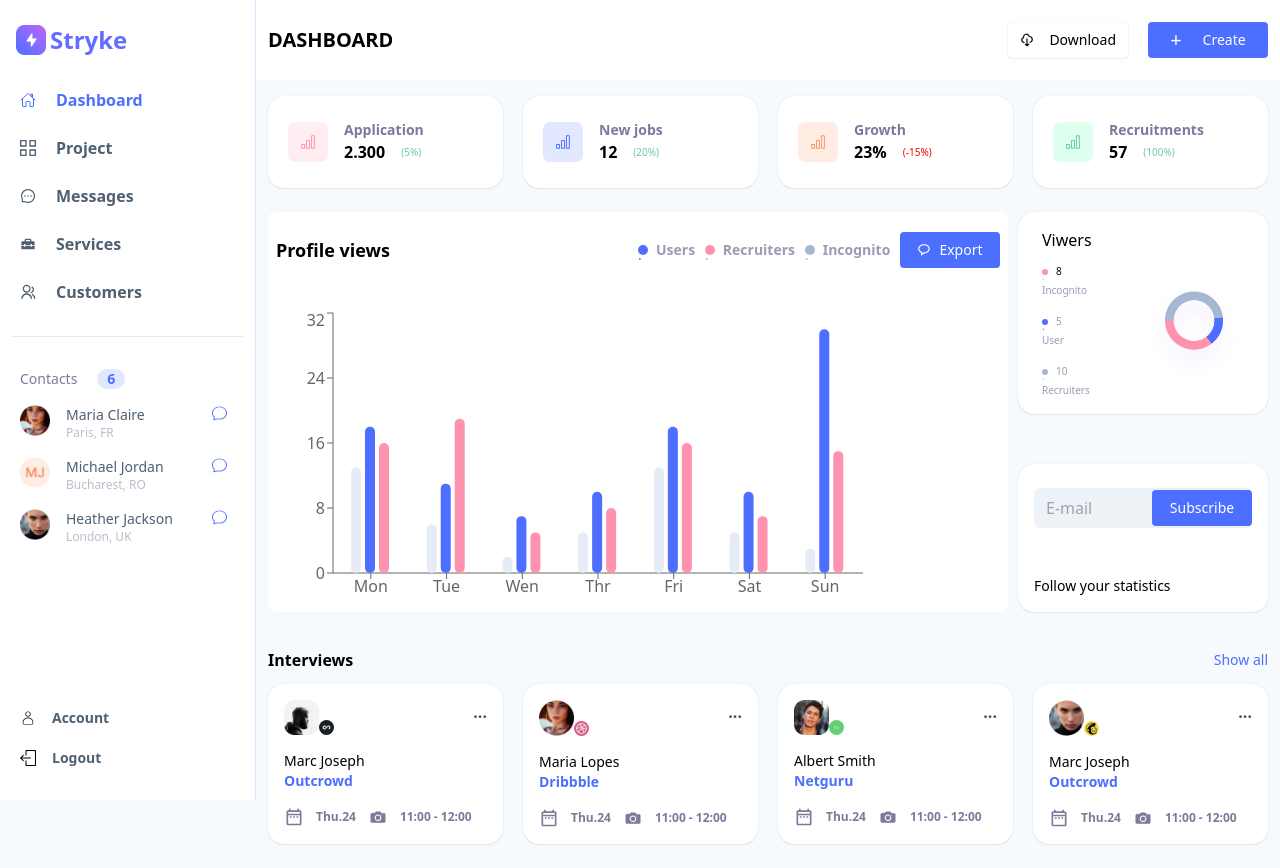
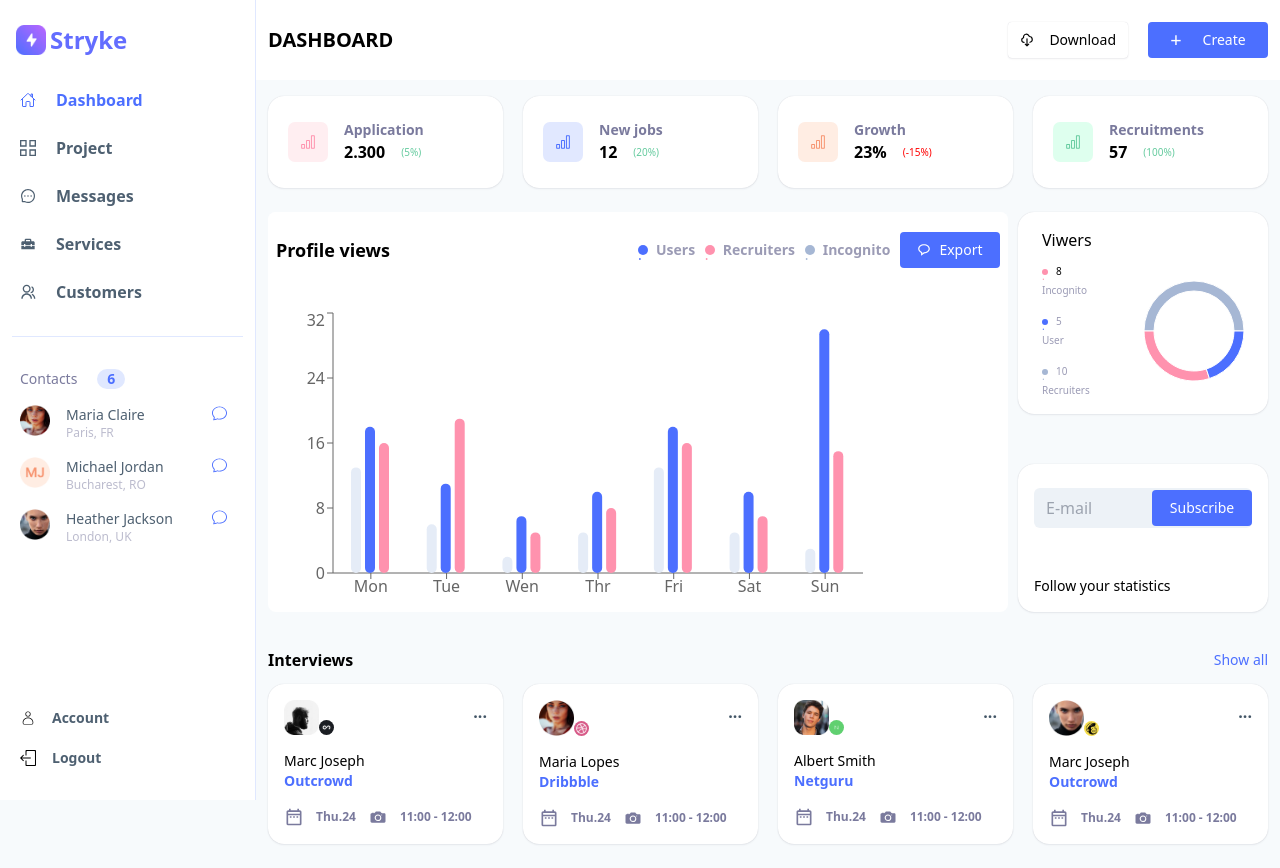
Before and after one commit to jahseed89/qwiva-dashboard, a Next.js app: page /dashboard in a window 1280 px wide. Built offline with nearby package versions, Linux system fonts and the light colour scheme.

Commit message:
added expenses chart

```diff
--- a/app/dashboard/page.tsx
+++ b/app/dashboard/page.tsx
@@ -9,6 +9,7 @@ import Link from "next/link";
 import { MdOutlineDateRange } from "react-icons/md";
 import { IoIosCamera } from "react-icons/io";
 import BarCharts from "@/components/barchart/BarCharts";
+import ViewersChart from "@/components/barchart/ViewersChart";
 
 const Dashboard = () => {
   return (
@@ -82,7 +83,7 @@ const Dashboard = () => {
                   </div>
                 </div>
                 <div>
-                  <Image src="/pie.png" width={100} height={100} alt="pie" />
+                  <ViewersChart />
                 </div>
               </div>
             </ViewersCard>
--- /dev/null
+++ b/components/barchart/ViewersChart.tsx
@@ -0,0 +1,40 @@
+import React from 'react'
+import { Cell, Pie, PieChart, ResponsiveContainer, Tooltip } from 'recharts'
+
+const data = [
+    {
+      "name": "Recruiters",
+      "value": 500
+    },
+    {
+      "name": "Incognito",
+      "value": 300
+    },
+    {
+      "name": "Users",
+      "value": 200
+    },
+
+  ]
+
+
+
+const ViewersChart = () => {
+
+const COLORS = ['#A6B7D4', '#FF92AE', '#4C6FFF'];
+
+  return (
+    <div className="w-full sm:w-3/4 md:w-2/3 lg:w-1/2 xl:w-2/5 text-sm">
+        <ResponsiveContainer width={100} height={100} >
+            <PieChart width={0} height={0}>
+                <Pie data={data} dataKey="value" cx={"50%"} innerRadius={40} outerRadius={50} fill='#3B82F6' paddingAngle={0}>
+                    {data.map((entery, index) => <Cell key={`cell-${index}`} fill={COLORS[index % COLORS.length]} />)}
+                </Pie>
+                <Tooltip />
+            </PieChart>
+        </ResponsiveContainer>
+    </div>
+  )
+}
+
+export default ViewersChart
--- a/components/main-layout/MainLayout.tsx
+++ b/components/main-layout/MainLayout.tsx
@@ -27,7 +27,10 @@ const MainLayout: React.FC<MainLayoutProps> = ({ children }) => {
           toggleSidebar ? "sm:block" : "hidden"
         } bg-white-100 h-screen w-[80%] lg:w-[20%] py-3 px-3 !z-50 lg:block fixed top-0 left-0 border-r border-blue-10`}
       >
-        <h2 className="absolute text-blue-100 text-3xl top-6 pr-3 right-0 lg:hidden" onClick={handleToggleSidebar}>
+        <h2
+          className="absolute text-blue-100 text-3xl top-6 pr-3 right-0 lg:hidden"
+          onClick={handleToggleSidebar}
+        >
           <IoClose />
         </h2>
 
```
